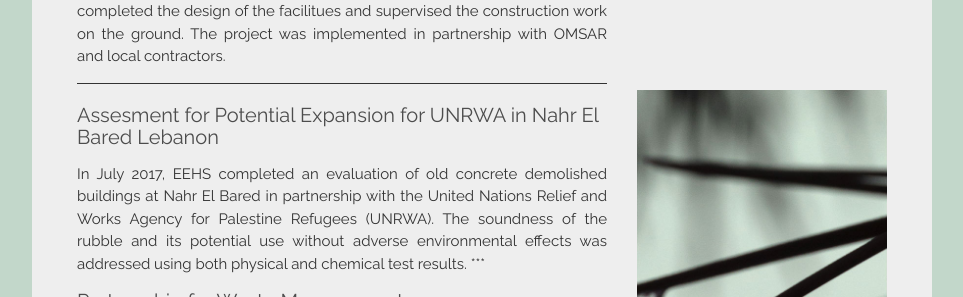
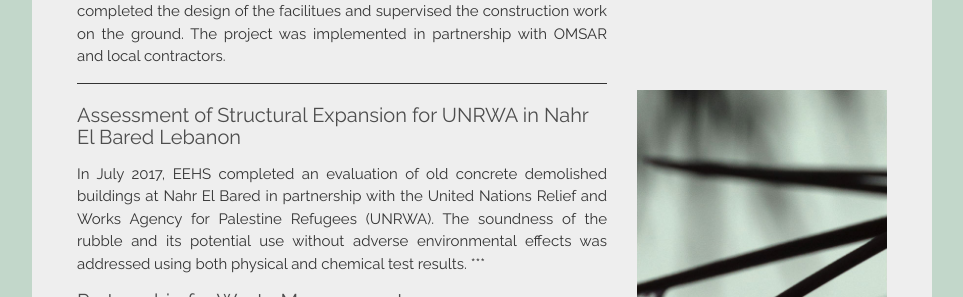
Before and after one commit to eehs-us/eehs-us.github.io, a Jekyll site: the page built from news.md, in a window 1280 px wide. Shown: the part 498-795 px from the top of the page, without its empty margins (158-1121 px from the left). Built offline with Jekyll 4.4.1, drawn with Linux system fonts in a browser that asks for light colours; some web fonts are replaced.

Commit message:
Update news.md

```diff
--- a/news.md
+++ b/news.md
@@ -13,7 +13,7 @@ In November 2017, EEHS completed work on design and supervision of sorting and c
 
 ***
 
-### Assesment for Potential Expansion for UNRWA in Nahr El Bared Lebanon
+### Assessment of Structural Expansion for UNRWA in Nahr El Bared Lebanon
 
 In July 2017, EEHS completed an evaluation of old concrete demolished buildings at Nahr El Bared in partnership with the United Nations Relief and Works Agency for Palestine Refugees (UNRWA). The soundness of the rubble and its potential use without adverse environmental effects was addressed using both physical and chemical test results.
 ***
```
